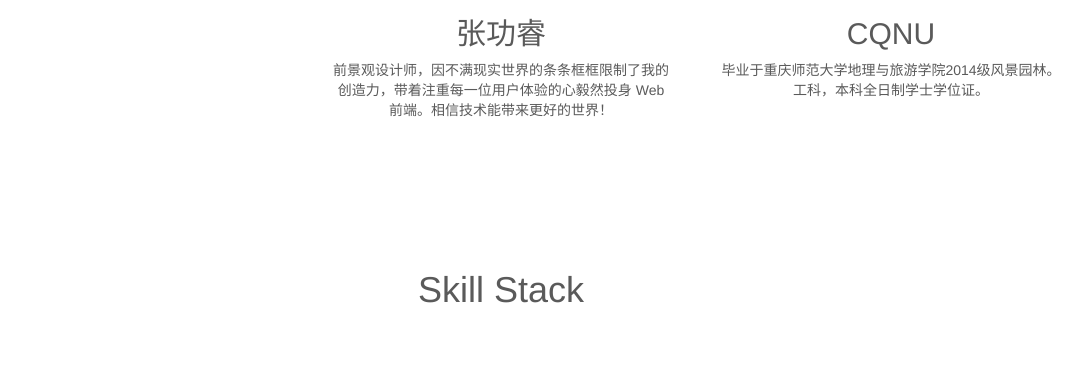
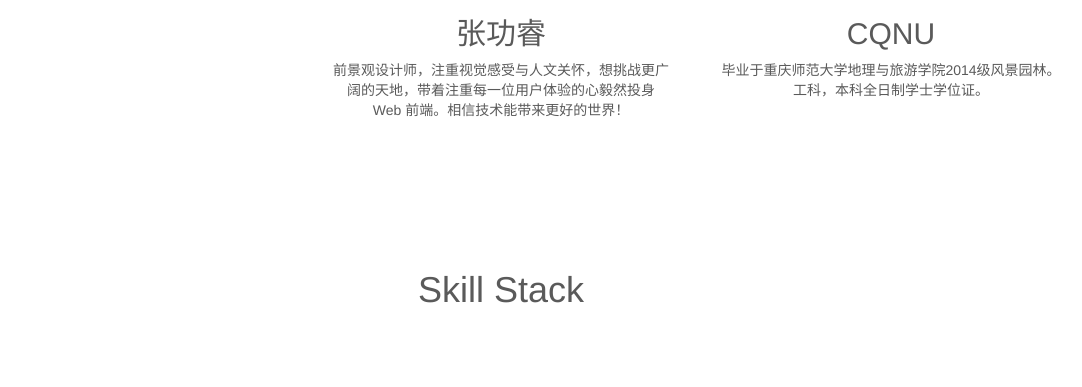
Before and after one commit to agoreal/agoreal.github.io, a plain HTML site: page index.html in a window 1280 px wide. Shown: the part 1203-1590 px from the top of the page, without its empty margins (139-1221 px from the left). Drawn offline with Linux system fonts and the light colour scheme.

Commit message:
Update about

```diff
--- a/index.html
+++ b/index.html
@@ -116,7 +116,7 @@
       <div class="col-lg-4">
         <img class="img-circle" src="img/tou.png" alt="Agoreal" width="140" height="140">
         <h2>张功睿</h2>
-        <p>前景观设计师，因不满现实世界的条条框框限制了我的创造力，带着注重每一位用户体验的心毅然投身 Web 前端。相信技术能带来更好的世界！
+        <p>前景观设计师，注重视觉感受与人文关怀，想挑战更广阔的天地，带着注重每一位用户体验的心毅然投身 Web 前端。相信技术能带来更好的世界！
         </p>
 
       </div><!-- /.col-lg-4 -->
```
